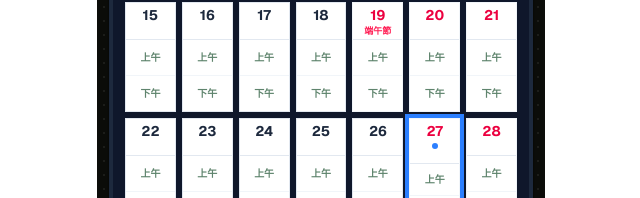
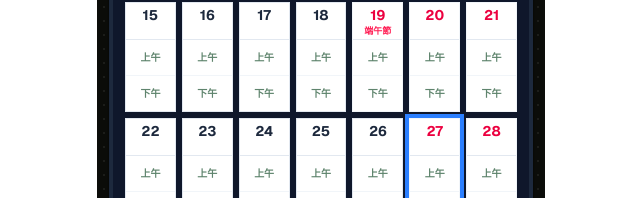
Before and after one commit to nash1399-rgb/AJP-9973-MAZDA, a Next.js app: page / in a window 1280 px wide. Shown: the part 602-800 px from the top of the page, without its empty margins (319-959 px from the left). Built offline with nearby package versions, Linux system fonts and the light colour scheme; no server answers; the database is empty.

Commit message:
remove today blue dot indicator

```diff
--- a/components/vehicle-booking.tsx
+++ b/components/vehicle-booking.tsx
@@ -302,9 +302,7 @@ ${
       {day}
     </span>
 
-    {isToday && (
-      <span className="mt-0.5 h-1.5 w-1.5 rounded-full bg-blue-500" />
-    )}
+
   </div>
 
   <span className="block h-3 truncate text-center text-[9px] font-semibold leading-3 text-rose-500">
```
